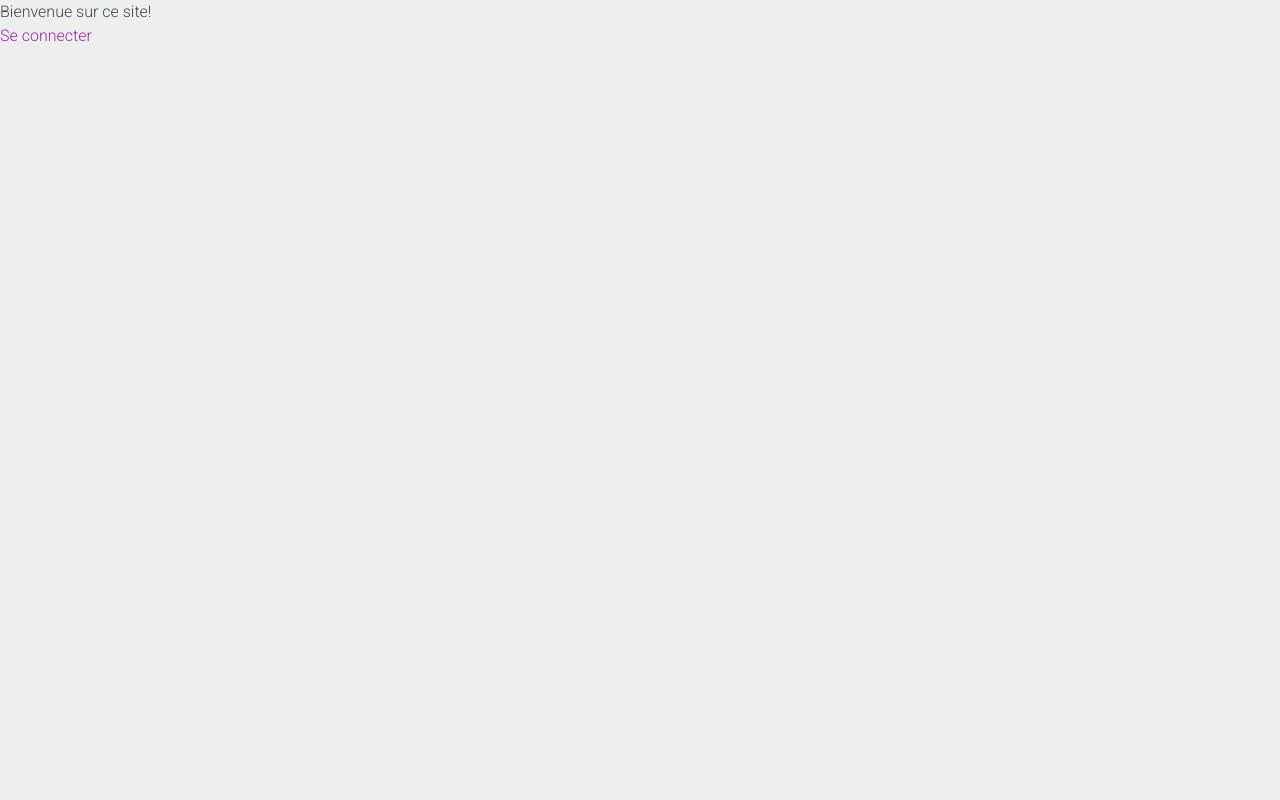
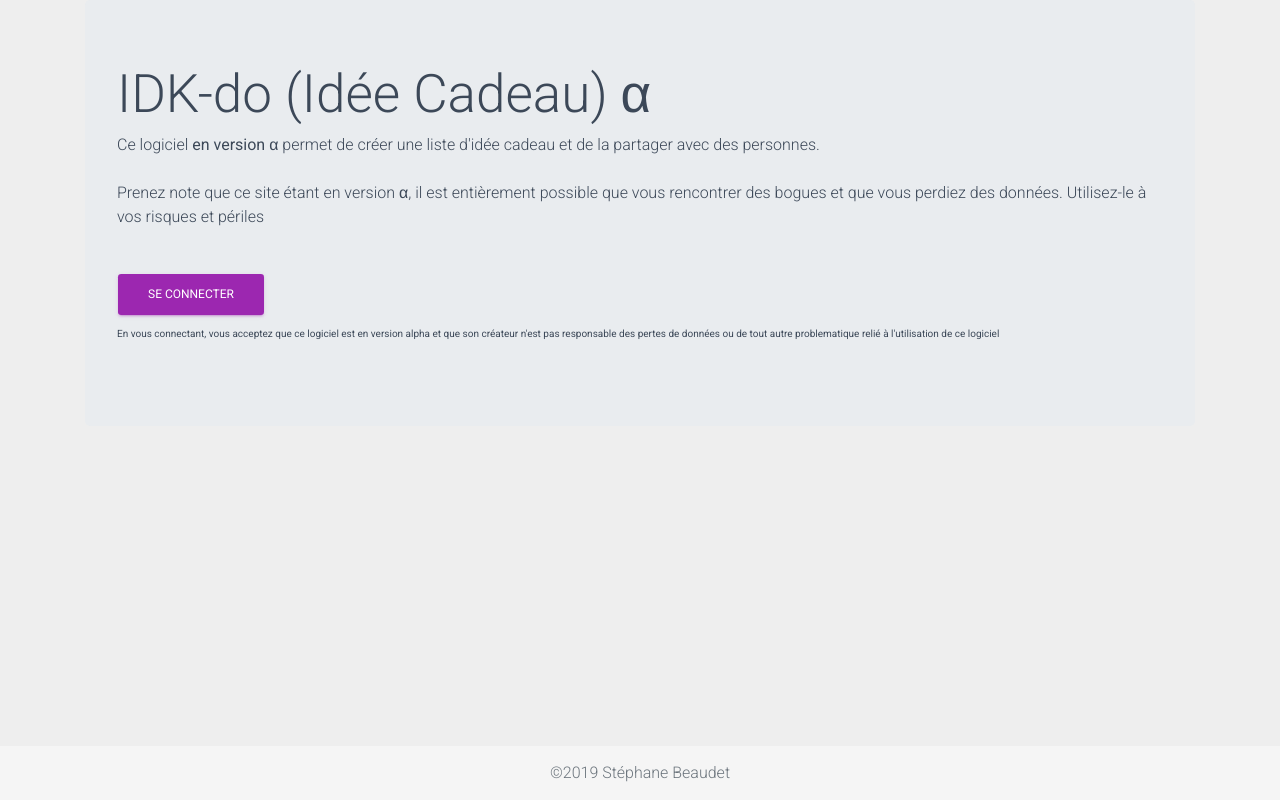
Before and after one commit to gadgetsan/IDK-do_Frontend, a React app: page / in a window 1280 px wide. Built offline with nearby package versions, Linux system fonts and the light colour scheme.

Commit message:
made the landing page a bit more pleasing

```diff
--- a/src/Containers/MyIdeasListContainer.js
+++ b/src/Containers/MyIdeasListContainer.js
@@ -24,7 +24,7 @@ export default class MyIdeasListContainer extends Component {
                 ideas: ideasList,
                 isLoading: false
             });
-            console.log(ideasList);
+            //console.log(ideasList);
         });
     }
 
--- a/src/Containers/PageContainer.js
+++ b/src/Containers/PageContainer.js
@@ -7,7 +7,9 @@ export default function PageContainer(props) {
         <>
             <Navbar bg="light" expand="lg">
                 <LinkContainer to="/hello">
-                    <Navbar.Brand>Logiciel d'échange</Navbar.Brand>
+                    <Navbar.Brand>
+                        <b>IDK-do</b> <small>(Idée Cadeau)</small>
+                    </Navbar.Brand>
                 </LinkContainer>
                 <Navbar.Toggle aria-controls="basic-navbar-nav" />
                 <Navbar.Collapse id="basic-navbar-nav">
@@ -17,9 +19,6 @@ export default function PageContainer(props) {
                         </LinkContainer>
                         <LinkContainer to="/sharedWithMe">
                             <Nav.Link>partagées avec moi</Nav.Link>
-                        </LinkContainer>
-                        <LinkContainer to="/history">
-                            <Nav.Link>Historique</Nav.Link>
                         </LinkContainer>
                     </Nav>
                     <Nav pullright="true">
--- a/src/Pages/LandingPage.js
+++ b/src/Pages/LandingPage.js
@@ -1,14 +1,47 @@
 import React, { Component } from "react";
-import { Button, FormGroup, FormControl, FormLabel, Container, Row, Col, Card, Jumbotron } from "react-bootstrap";
+import { Button, FormGroup, FormControl, FormLabel, Container, Row, Col, Card, Jumbotron, Grid } from "react-bootstrap";
 import { Link } from "react-router-dom";
 
 export default function LandingPage(props) {
     let user = JSON.parse(localStorage.getItem("user"));
     return (
-        <p>
-            Bienvenue sur ce site!
-            <br /> <Link to="/login"> Se connecter </Link>
-        </p>
+        <>
+            <Container>
+                <Row md={6}>
+                    <Col>
+                        <Jumbotron>
+                            <h1>
+                                IDK-do (Idée Cadeau) <strong>&alpha;</strong>
+                            </h1>
+                            <p>
+                                Ce logiciel <b>en version &alpha;</b> permet de créer une liste d'idée cadeau et de la partager avec des personnes.
+                                <br />
+                                <br />
+                                Prenez note que ce site étant en version &alpha;, il est entièrement possible que vous rencontrer des bogues et que vous perdiez
+                                des données. Utilisez-le à vos risques et périles
+                            </p>
+                            <p>
+                                <br />{" "}
+                                <Link className="btn btn-primary" to="/login">
+                                    {" "}
+                                    Se connecter{" "}
+                                </Link>
+                                <br />
+                                <small style={{ fontSize: "10px" }}>
+                                    En vous connectant, vous acceptez que ce logiciel est en version alpha et que son créateur n'est pas responsable des pertes
+                                    de données ou de tout autre problematique relié à l'utilisation de ce logiciel
+                                </small>
+                            </p>
+                        </Jumbotron>
+                    </Col>
+                </Row>
+            </Container>
+            <footer class="footer">
+                <div class="container">
+                    <span class="text-muted">&copy;{new Date().getFullYear()} Stéphane Beaudet</span>
+                </div>
+            </footer>
+        </>
     );
 }
 /*
--- a/src/styles.css
+++ b/src/styles.css
@@ -2,3 +2,12 @@
     font-family: sans-serif;
     text-align: center;
 }
+.footer {
+    position: absolute;
+    bottom: 0;
+    width: 100%;
+    background-color: #f5f5f5;
+}
+.text-muted {
+    color: #6c757d !important;
+}
```
